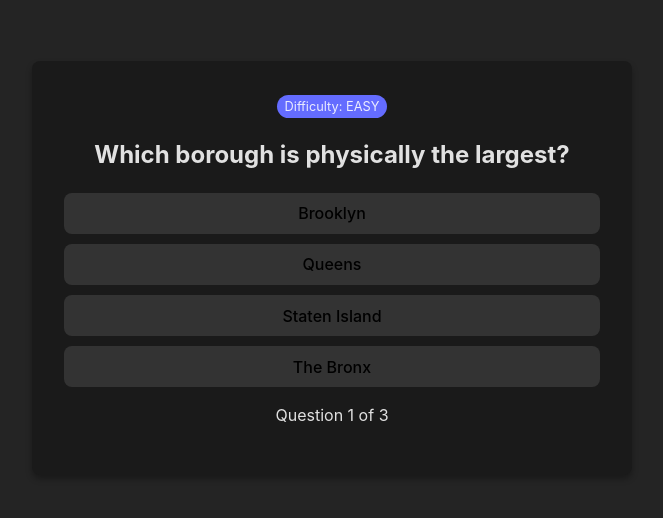
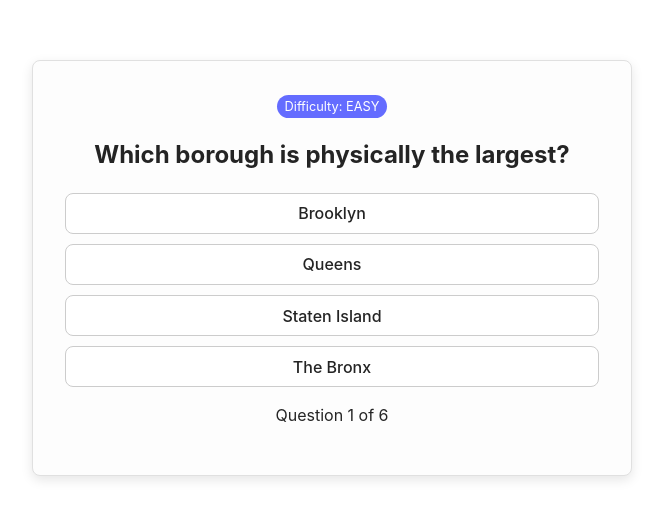
Before and after one commit to asma512/nyc-quiz, a website built with Vite: page nyc-quiz/index.html in a window 1280 px wide. Shown: the part 132-650 px from the top of the page, without its empty margins (308-971 px from the left). Built offline with nearby package versions, Linux system fonts and the light colour scheme.

Commit message:
add qs, fix build errors, style

```diff
--- a/nyc-quiz/src/data/api.ts
+++ b/nyc-quiz/src/data/api.ts
@@ -1,4 +1,4 @@
-import { Question } from '../types';
+import { Question, QuizState } from './types/index';
 
 // Simulating an asynchronous data fetch (Bonus Requirement)
 export const fetchNYCQuestions = async (): Promise<Question[]> => {
@@ -26,6 +26,27 @@ export const fetchNYCQuestions = async (): Promise<Question[]> => {
             options: ["Williamsburg Bridge", "Manhattan Bridge", "Brooklyn Bridge", "Queensboro Bridge"],
             correctAnswer: "Brooklyn Bridge",
             difficulty: "medium"
+          },
+          {
+            id: 4,
+            text: "What is currently the tallest building in New York City?",
+            options: ["Empire State Building", "Chrysler Building", "One World Trade Center", "Central Park Tower"],
+            correctAnswer: "One World Trade Center",
+            difficulty: "easy"
+          },
+          {
+            id: 5,
+            text: "Which New York City park is the largest by land area?",
+            options: ["Central Park", "Prospect Park", "Flushing Meadows-Corona Park", "Pelham Bay Park"],
+            correctAnswer: "Pelham Bay Park",
+            difficulty: "hard"
+          },
+          {
+            id: 6,
+            text: "What is the name of the transit hub famous for the celestial mural painted on its main concourse ceiling?",
+            options: ["Penn Station", "Grand Central Terminal", "Port Authority Bus Terminal", "Oculus"],
+            correctAnswer: "Grand Central Terminal",
+            difficulty: "medium"
           }
         ];
         resolve(data);
--- a/nyc-quiz/src/main.ts
+++ b/nyc-quiz/src/main.ts
@@ -56,7 +56,7 @@ const renderQuestion = () => {
   const optionsContainer = getElement<HTMLDivElement>('#options-container');
 
   // Modern syntax: Arrow functions
-  options.forEach((option) => {
+  options.forEach((option: string) => {
     const button = createElement<HTMLButtonElement>('button', 'option-btn', option);
 
     // Event Handling
--- a/nyc-quiz/src/style.css
+++ b/nyc-quiz/src/style.css
@@ -1,9 +1,65 @@
-:root { font-family: Inter, system-ui, Avenir, Helvetica, Arial, sans-serif; line-height: 1.5; font-weight: 400; color-scheme: light dark; background-color: #242424; color: rgba(255, 255, 255, 0.87); }
-body { display: flex; place-items: center; justify-content: center; min-height: 100vh; margin: 0; }
-#app { max-width: 600px; width: 100%; padding: 2rem; text-align: center; }
-.card { padding: 2em; background: #1a1a1a; border-radius: 8px; box-shadow: 0 4px 6px rgba(0,0,0,0.3); }
-button { border-radius: 8px; border: 1px solid transparent; padding: 0.6em 1.2em; font-size: 1em; font-weight: 500; font-family: inherit; background-color: #1a1a1a; cursor: pointer; transition: border-color 0.25s; display: block; width: 100%; margin: 10px 0; }
-button:hover { border-color: #646cff; }
-.option-btn { background-color: #333; }
-.badge { font-size: 0.8em; padding: 4px 8px; background: #646cff; border-radius: 12px; }
-.stats { font-size: 0.8rem; color: #888; }
+:root {
+  font-family: Inter, system-ui, Avenir, Helvetica, Arial, sans-serif;
+  line-height: 1.5;
+  font-weight: 400;
+  color-scheme: light;
+  background-color: #ffffff;
+  color: #242424;
+}
+
+body {
+  display: flex;
+  place-items: center;
+  justify-content: center;
+  min-height: 100vh;
+  margin: 0;
+}
+
+#app {
+  max-width: 600px;
+  width: 100%;
+  padding: 2rem;
+  text-align: center;
+}
+
+.card {
+  padding: 2em;
+  background: #fdfdfd;
+  border-radius: 8px;
+  box-shadow: 0 4px 12px rgba(0,0,0,0.1);
+  border: 1px solid #e0e0e0;
+}
+
+button {
+  border-radius: 8px;
+  border: 1px solid #cccccc;
+  padding: 0.6em 1.2em;
+  font-size: 1em;
+  font-weight: 500;
+  font-family: inherit;
+  background-color: #ffffff;
+  color: #242424;
+  cursor: pointer;
+  transition: all 0.25s ease;
+  display: block;
+  width: 100%;
+  margin: 10px 0;
+}
+
+button:hover {
+  border-color: #646cff;
+  background-color: #f0f4ff;
+}
+
+.badge {
+  font-size: 0.8em;
+  padding: 4px 8px;
+  background: #646cff;
+  color: white;
+  border-radius: 12px;
+}
+
+.stats {
+  font-size: 0.8rem;
+  color: #555555;
+}
--- /dev/null
+++ b/nyc-quiz/src/vite-env.d.ts
@@ -0,0 +1 @@
+/// <reference types="vite/client" />
```
Also changed, not shown: README.md, nyc-quiz/src/types/index.ts (renamed from nyc-quiz/src/types/index.js).
